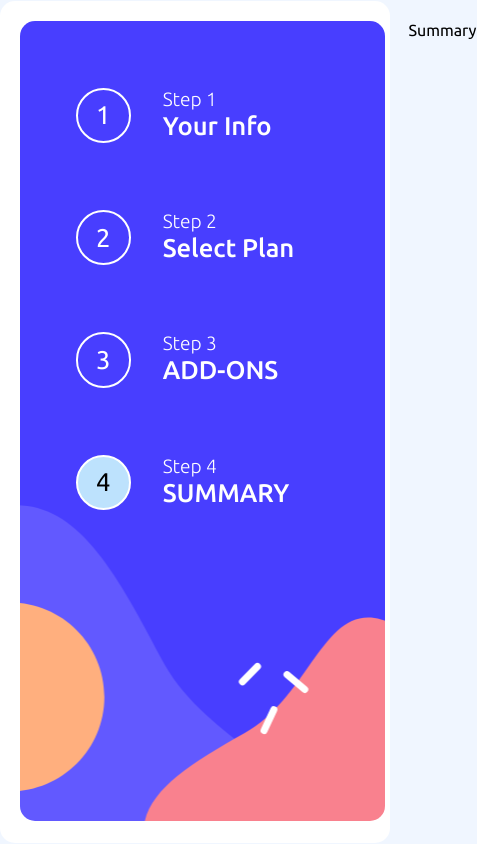
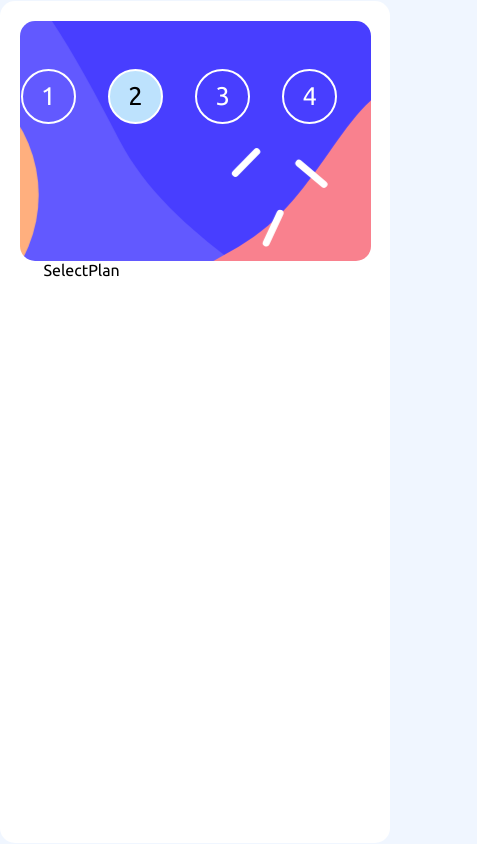
Before and after one commit to Yasser-Shehab/Multi-Step-Form-Challenge, a Next.js app: page / in a window 390 px wide. Shown: the whole page, 477 px wide, since content can reach past the window. Built offline with nearby package versions, Linux system fonts and the light colour scheme.

Commit message:
Added Mobile Styling

```diff
--- a/components/MultiForm/FormSteps/FormSteps.module.scss
+++ b/components/MultiForm/FormSteps/FormSteps.module.scss
@@ -8,10 +8,18 @@
   background-size: cover;
   background-repeat: no-repeat;
   background-position: center;
+  @media (max-width: 767px) {
+    width: 100%;
+    height: 15rem;
+    background-image: url("../../../public/assets/bg-sidebar-mobile.svg");
+  }
 }
 
 .formSteps {
   padding: 4.2rem 3.5rem;
+  @media (max-width: 767px) {
+    padding: 0;
+  }
 }
 
 .list-container {
@@ -19,14 +27,25 @@
   margin: 0;
   width: 100%;
   list-style-position: inside;
+  @media (max-width: 767px) {
+    display: flex;
+    justify-content: center;
+    align-items: center;
+  }
 
   li {
     display: flex;
     font-size: 1.6rem;
     margin-top: 4.2rem;
+    @media (max-width: 767px) {
+      margin-top: 3rem;
+    }
 
     &:first-child {
       margin-top: 0;
+      @media (max-width: 767px) {
+        margin-top: 3rem;
+      }
     }
   }
 }
--- a/components/MultiForm/Step/Steps.module.scss
+++ b/components/MultiForm/Step/Steps.module.scss
@@ -10,7 +10,7 @@
   align-items: center;
   width: 2em;
   height: 2em;
-  transition: all 0.3s ease-in-out;
+  transition: color, background-color 0.3s ease-in-out;
 }
 
 .active--step {
@@ -28,9 +28,15 @@
 .step-number {
   font-size: 1.2rem;
   font-weight: $light-weight;
+  @media (max-width: 767px) {
+    display: none;
+  }
 }
 
 .step-name {
   font-size: 1.6rem;
   font-weight: $medium-weight;
+  @media (max-width: 767px) {
+    display: none;
+  }
 }
--- a/components/MultiForm/index.module.scss
+++ b/components/MultiForm/index.module.scss
@@ -16,4 +16,9 @@
   display: grid;
   justify-items: space-between;
   grid-template-columns: 1fr 1.75fr;
+  @media (max-width: 767px) {
+    /* Your mobile styles here */
+    display: flex;
+    flex-direction: column;
+  }
 }
--- a/store/MultiFormStore.jsx
+++ b/store/MultiFormStore.jsx
@@ -7,7 +7,7 @@ const initialValues = [
 ];
 
 export const MultiFormStore = create((set) => ({
-  formStepNumber: 3,
+  formStepNumber: 1,
   formData: initialValues,
 
   setUserData: () => {
```
